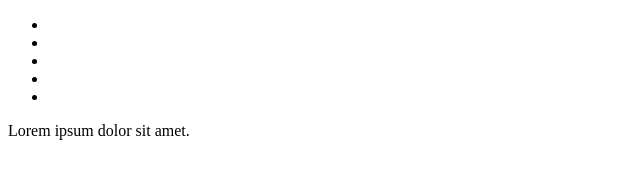
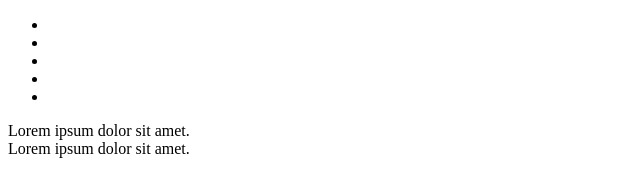
Before and after one commit to C0nstantErr/git_test, a plain HTML site: page new/index.html in a window 1280 px wide. Shown: the whole page, without its empty margins (0-640 px from the left). Drawn offline with Linux system fonts and the light colour scheme.

Commit message:
feat: add welcome section and text

```diff
--- a/new/index.html
+++ b/new/index.html
@@ -23,6 +23,7 @@
   </header>
   <main class="main">
     <section class="intro">Lorem ipsum dolor sit amet.</section>
+    <section class="welcome">Lorem ipsum dolor sit amet.</section>
   </main>
   <footer class="footer"></footer>
 </body>
```
